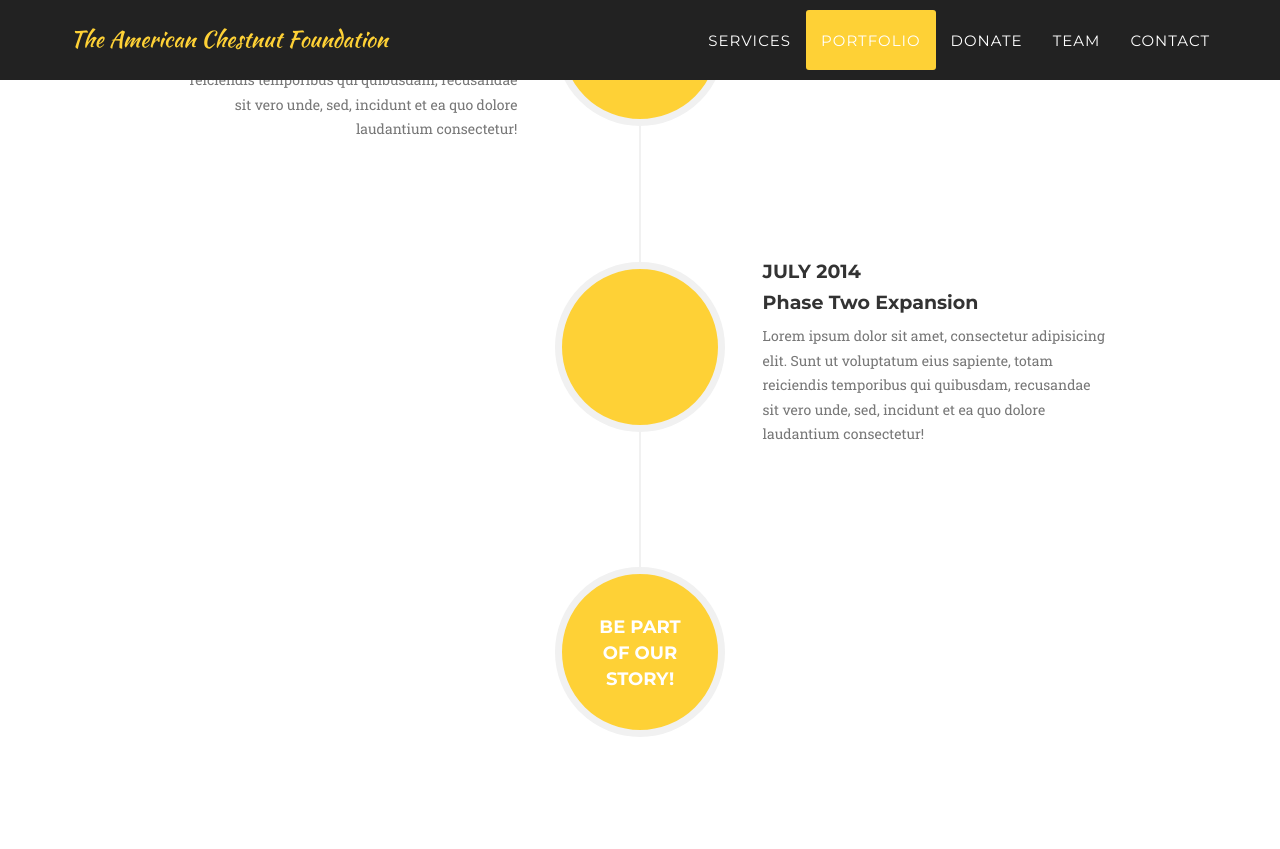
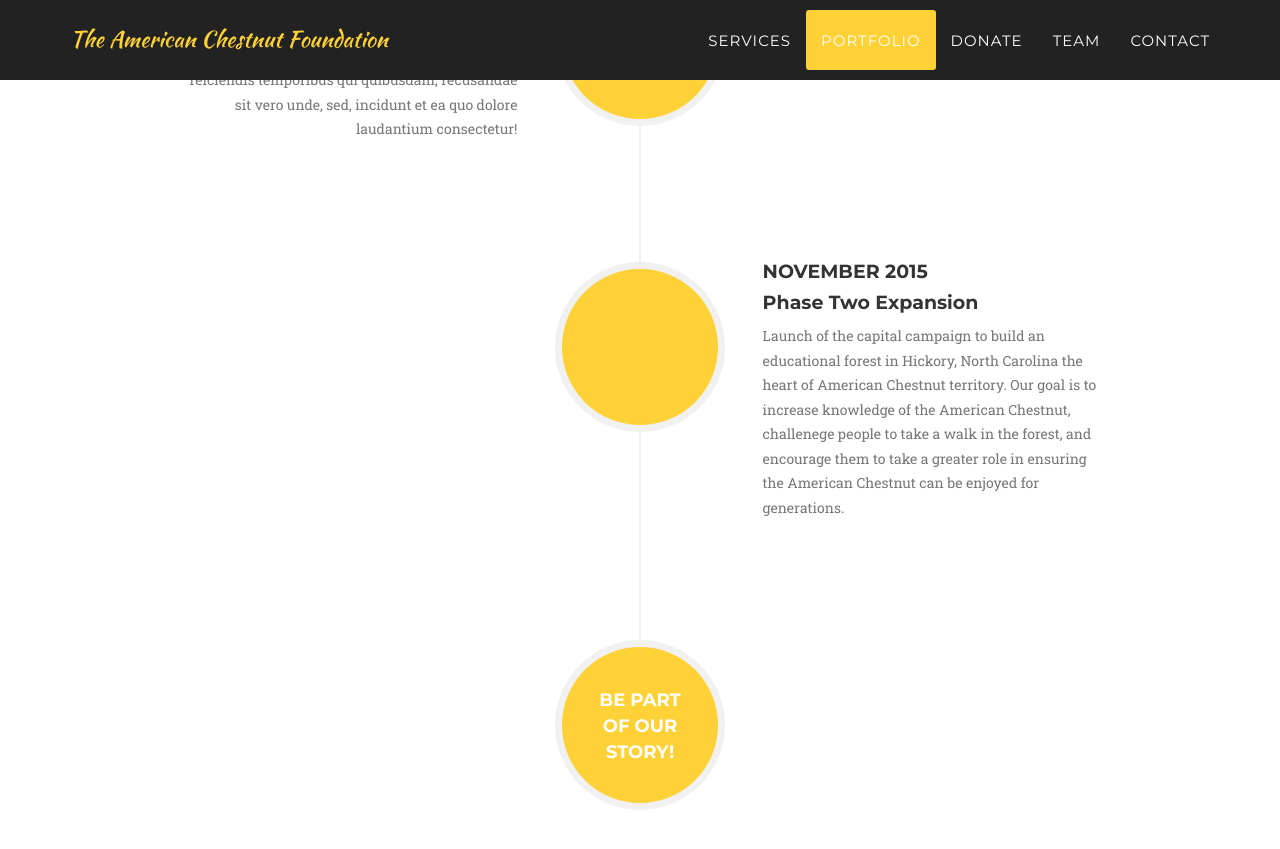
Before and after one commit to dana-phillips/american-chestnut-foundation, a Jekyll site: the page built from index.html, in a window 1280 px wide and 900 px high, scrolled down 3865 px. Shown: the top 849 px of the window. Built offline with Jekyll 4.4.1, drawn with Linux system fonts in a browser that asks for light colours; some web fonts are replaced.

Commit message:
additional time line enteries

```diff
--- a/_includes/donate.html
+++ b/_includes/donate.html
@@ -58,11 +58,11 @@
                             </div>
                             <div class="timeline-panel">
                                 <div class="timeline-heading">
-                                    <h4>July 2014</h4>
+                                    <h4>November 2015</h4>
                                     <h4 class="subheading">Phase Two Expansion</h4>
                                 </div>
                                 <div class="timeline-body">
-                                    <p class="text-muted">Lorem ipsum dolor sit amet, consectetur adipisicing elit. Sunt ut voluptatum eius sapiente, totam reiciendis temporibus qui quibusdam, recusandae sit vero unde, sed, incidunt et ea quo dolore laudantium consectetur!</p>
+                                    <p class="text-muted">Launch of the capital campaign to build an educational forest in Hickory, North Carolina the heart of American Chestnut territory. Our goal is to increase knowledge of the American Chestnut, challenege people to take a walk in the forest, and encourage them to take a greater role in ensuring the American Chestnut can be enjoyed for generations.</p>
                                 </div>
                             </div>
                         </li>
```
Also changed, not shown: other parts of _includes/donate.html (+1 -1 lines).
